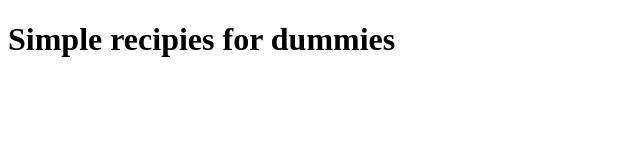
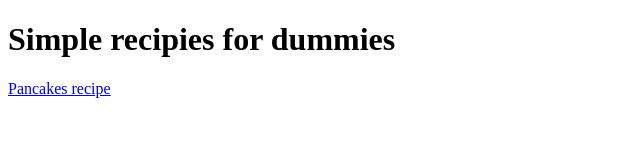
Before and after one commit to henrikbreimark/recipes-webpage, a plain HTML site: page index.html in a window 1280 px wide. Shown: the whole page, without its empty margins (0-640 px from the left). Drawn offline with Linux system fonts and the light colour scheme.

Commit message:
Add link to pancake-page

```diff
--- a/index.html
+++ b/index.html
@@ -6,5 +6,6 @@
 </head>
 <body>
     <h1>Simple recipies for dummies</h1>
+    <a href="pancakes.html">Pancakes recipe</a>
 </body>
 </html>
```
